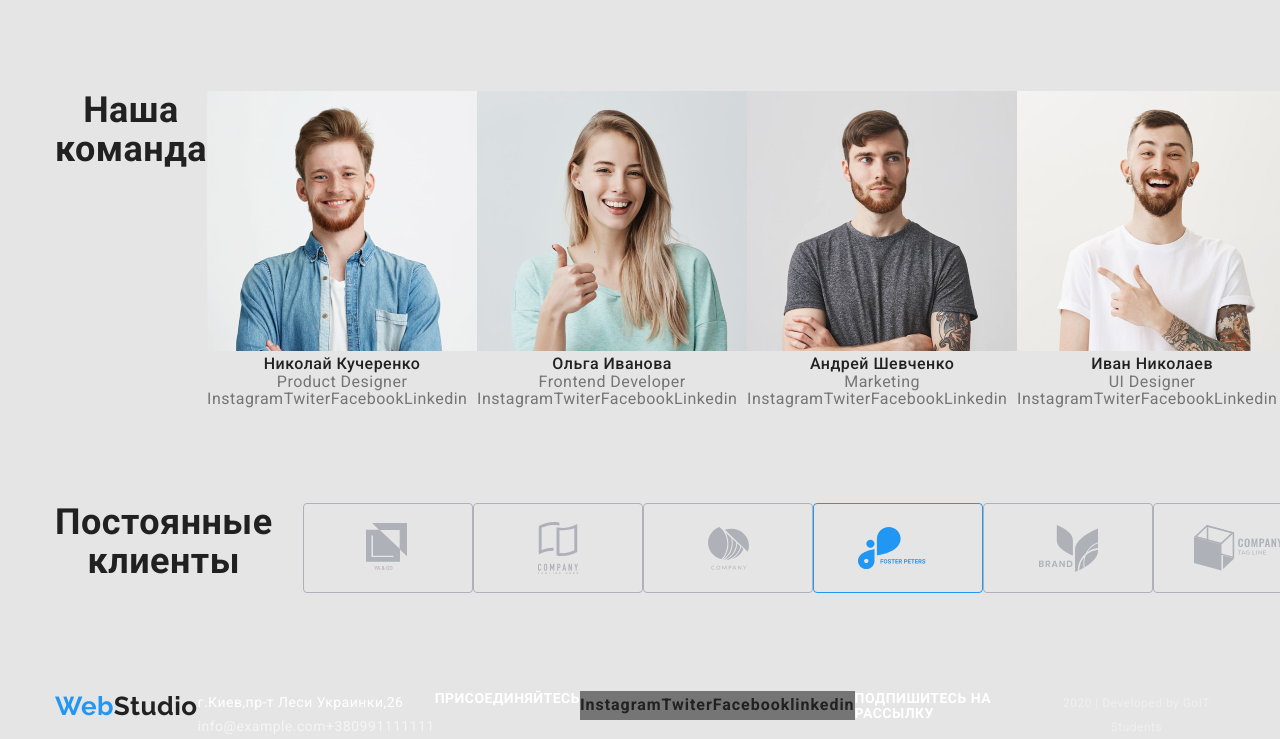
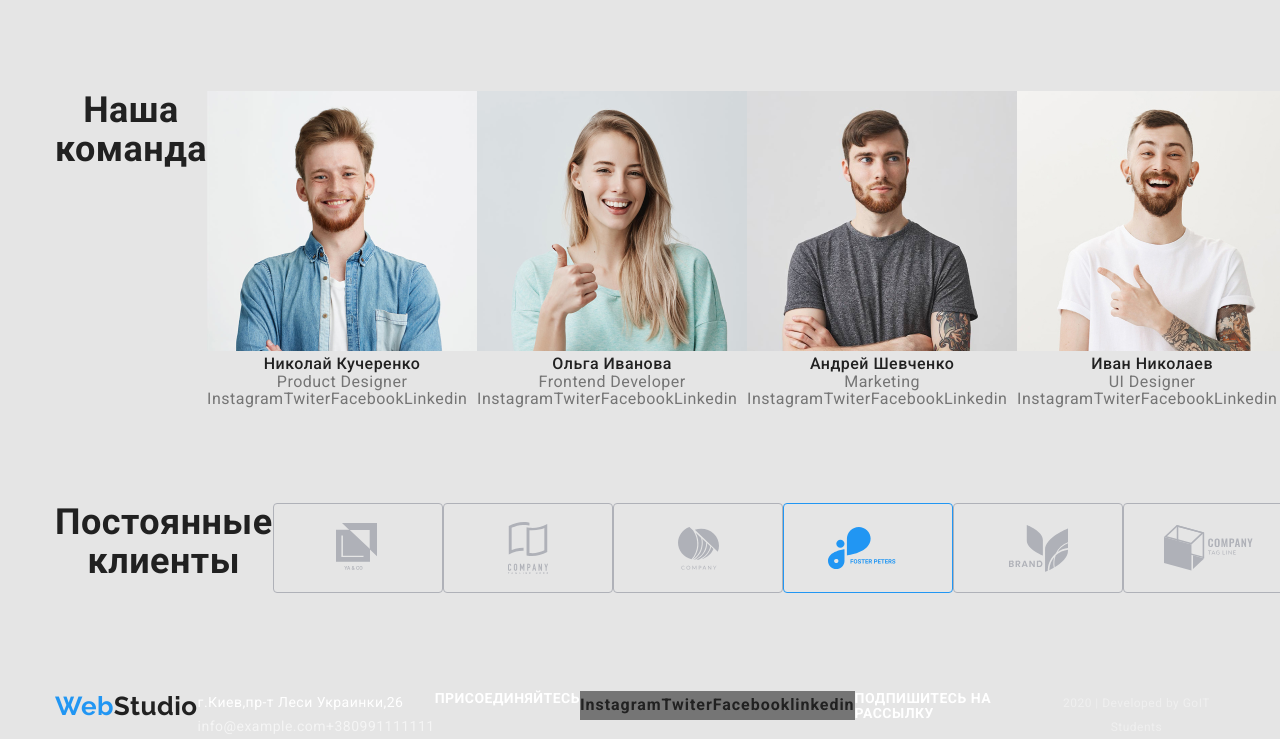
Before and after one commit to ViktorTribel/goit-markup-hw-03, a plain HTML site: page index.html in a window 1280 px wide. Shown: the part 1170-1909 px from the top of the page. Drawn offline with nearby package versions, Linux system fonts and the light colour scheme.

Commit message:
Update styles.css

```diff
--- a/css/styles.css
+++ b/css/styles.css
@@ -250,11 +250,6 @@ p {
   margin-bottom: 30px;
 }
 /*customers-img*/
-
-.customers-img {
-  padding-left: 30px;
-}
-
 .section .img-hover:hover {
   color: var(--accent-color);
 }
```
